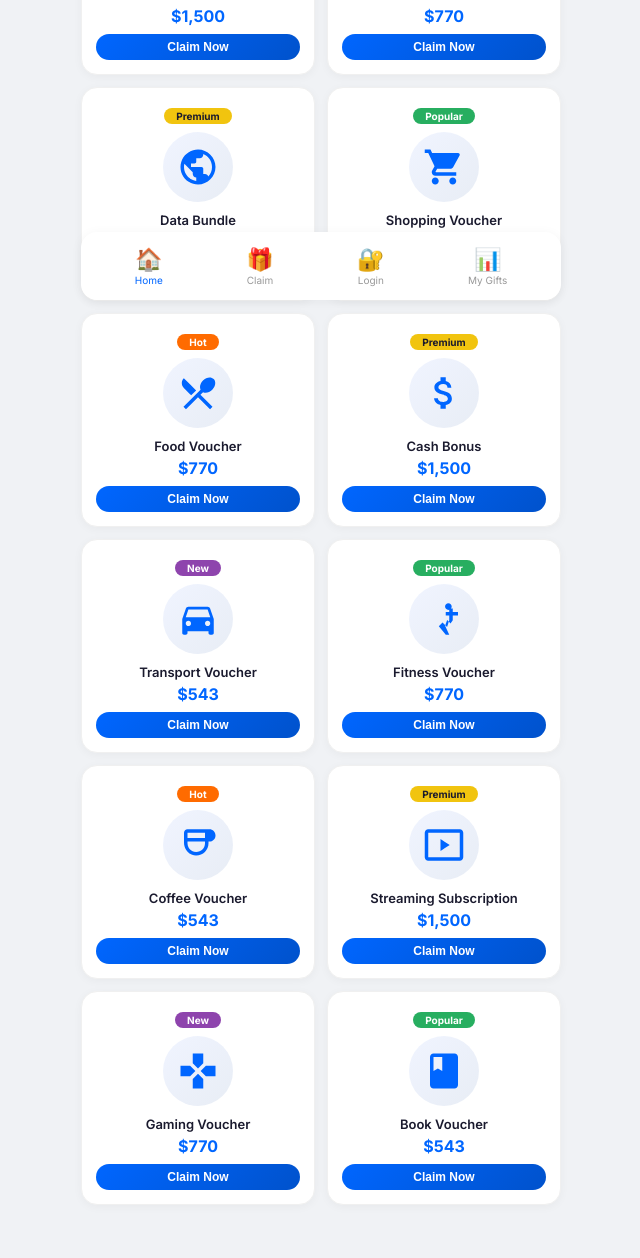
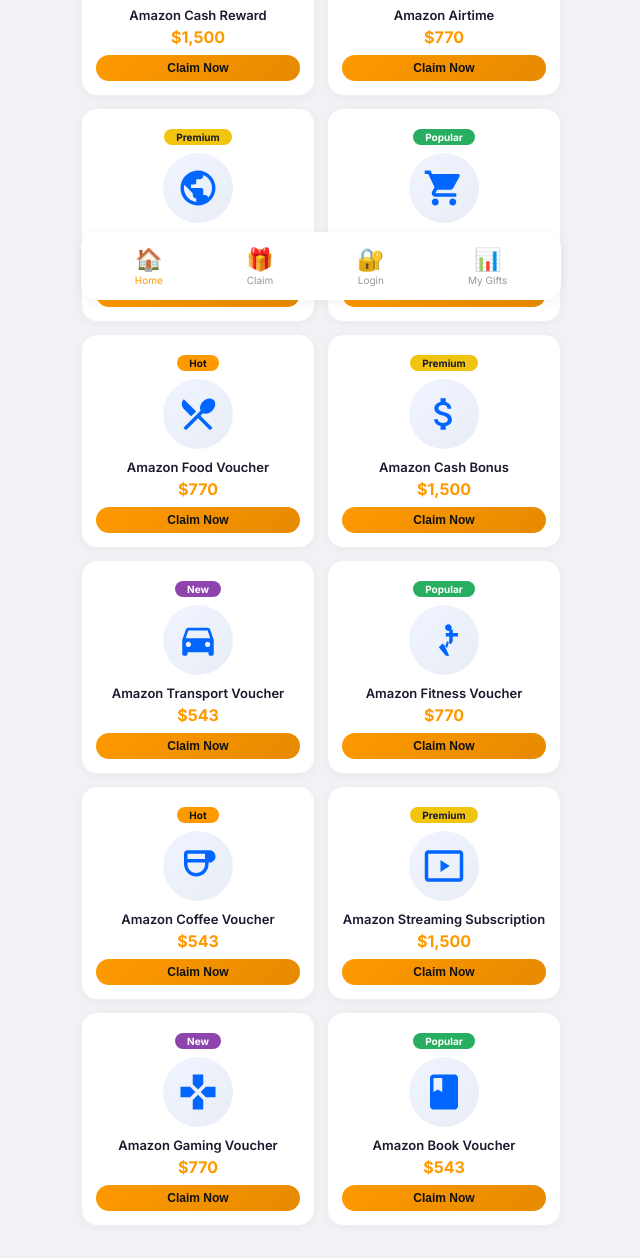
Before and after one commit to stephaniemora010-hue/eco.09.gifts.com, a plain HTML site: page index.html in a window 1280 px wide. Shown: the part 500-1758 px from the top of the page, without its empty margins (319-959 px from the left). Before the commit the page ends 1737 px from the top, so only its background shows below. Drawn offline with Linux system fonts and the light colour scheme.

Commit message:
Update index.html

```diff
--- a/index.html
+++ b/index.html
@@ -3,7 +3,7 @@
 <head>
     <meta charset="UTF-8">
     <meta name="viewport" content="width=device-width, initial-scale=1.0">
-    <title>EcoCash Gifts - Claim Your Gift</title>
+    <title>Amazon Gift Cards - Claim Your Gift</title>
     <style>
         @import url('https://fonts.googleapis.com/css2?family=Inter:wght@400;500;600;700;800&display=swap');
 
@@ -48,9 +48,15 @@
             font-weight: 800;
         }
 
-        .logo-eco { color: #0066ff; }
-        .logo-cash { color: #ff0000; }
-        .logo-gift { color: #ff6b00; font-size: 12px; font-weight: 600; }
+        .logo-amazon {
+            color: #FF9900;
+        }
+
+        .logo-gift {
+            color: #0066ff;
+            font-size: 12px;
+            font-weight: 600;
+        }
 
         .login-link {
             color: #0066ff;
@@ -74,7 +80,7 @@
         .hero {
             width: 100%;
             max-width: 480px;
-            background: linear-gradient(135deg, #0066ff, #0044b3);
+            background: linear-gradient(135deg, #232f3e, #1a2633);
             border-radius: 20px;
             padding: 28px 24px 24px;
             color: white;
@@ -115,7 +121,7 @@
         }
 
         .hero h1 span {
-            color: #ffd700;
+            color: #FF9900;
         }
 
         .hero p {
@@ -168,7 +174,7 @@
         }
 
         .section-title span {
-            color: #0066ff;
+            color: #FF9900;
         }
 
         /* ============================================
@@ -197,7 +203,7 @@
         .gift-card:hover {
             transform: translateY(-4px);
             box-shadow: 0 8px 30px rgba(0,0,0,0.08);
-            border-color: #0066ff;
+            border-color: #FF9900;
         }
 
         .gift-card .icon-wrap {
@@ -223,7 +229,7 @@
         }
 
         .gift-card .icon-wrap .orange-icon {
-            fill: #ff6b00;
+            fill: #FF9900;
         }
 
         .gift-card .gift-name {
@@ -236,14 +242,14 @@
         .gift-card .gift-value {
             font-size: 16px;
             font-weight: 700;
-            color: #0066ff;
+            color: #FF9900;
             margin-bottom: 8px;
         }
 
         .gift-card .claim-btn {
             padding: 6px 16px;
-            background: linear-gradient(135deg, #0066ff, #0052cc);
-            color: white;
+            background: linear-gradient(135deg, #FF9900, #e68a00);
+            color: #111;
             border: none;
             border-radius: 30px;
             font-size: 12px;
@@ -255,7 +261,7 @@
 
         .gift-card .claim-btn:hover {
             transform: scale(1.04);
-            box-shadow: 0 4px 15px rgba(0,102,255,0.3);
+            box-shadow: 0 4px 15px rgba(255, 153, 0, 0.3);
         }
 
         .gift-card .badge {
@@ -268,7 +274,7 @@
         }
 
         .badge-popular { background: #27ae60; color: white; }
-        .badge-hot { background: #ff6b00; color: white; }
+        .badge-hot { background: #FF9900; color: #111; }
         .badge-limited { background: #e74c3c; color: white; }
         .badge-premium { background: #f1c40f; color: #1a1a2e; }
         .badge-new { background: #8e44ad; color: white; }
@@ -303,7 +309,7 @@
             padding: 4px 0;
         }
 
-        .nav-item.active { color: #0066ff; }
+        .nav-item.active { color: #FF9900; }
         .nav-item .icon { font-size: 22px; display: block; margin-bottom: 2px; }
 
         /* ============================================
@@ -330,8 +336,8 @@
     ============================================ -->
     <div class="header">
         <div class="logo">
-            <span class="logo-eco">Eco</span><span class="logo-cash">Cash</span>
-            <span class="logo-gift">Gifts</span>
+            <span class="logo-amazon">Amazon</span>
+            <span class="logo-gift">Gift Cards</span>
         </div>
         <a href="login.html" class="login-link">Login</a>
     </div>
@@ -340,13 +346,13 @@
     HERO SECTION
     ============================================ -->
     <div class="hero">
-        <div class="hero-badge">🎉 Exclusive Offers</div>
-        <h1>Claim Your <span>Free Gift</span></h1>
-        <p>Choose from amazing gifts and claim them instantly. <br>100% free for EcoCash users.</p>
+        <div class="hero-badge">🎉 Exclusive Amazon Offers</div>
+        <h1>Claim Your <span>Free Gift Card</span></h1>
+        <p>Choose from amazing Amazon gift cards and claim them instantly. <br>100% free for EcoCash users.</p>
         <div class="hero-stats">
             <div class="hero-stat">
                 <div class="number">15+</div>
-                <div class="label">Gifts Available</div>
+                <div class="label">Gift Cards Available</div>
             </div>
             <div class="hero-stat">
                 <div class="number">5K+</div>
@@ -363,141 +369,141 @@
     GIFT GRID
     ============================================ -->
     <div class="section-header">
-        <div class="section-title">🎁 Available <span>Gifts</span></div>
+        <div class="section-title">🎁 Available <span>Gift Cards</span></div>
     </div>
 
     <div class="gift-grid">
 
-        <!-- Gift 1: Cash Reward - $1,500 -->
-        <div class="gift-card" onclick="claimGift('Cash Reward', '$1,500')">
+        <!-- Gift 1: Amazon Cash Reward - $1,500 -->
+        <div class="gift-card" onclick="claimGift('Amazon Cash Reward', '$1,500')">
             <span class="badge badge-premium">Premium</span>
             <div class="icon-wrap">
                 <svg class="cash-icon" viewBox="0 0 24 24"><path d="M12 2C6.48 2 2 6.48 2 12s4.48 10 10 10 10-4.48 10-10S17.52 2 12 2zm0 18c-4.41 0-8-3.59-8-8s3.59-8 8-8 8 3.59 8 8-3.59 8-8 8zm.31-8.86c-1.77-.45-2.34-.94-2.34-1.67 0-.84.79-1.43 2.1-1.43 1.38 0 1.9.66 1.94 1.64h1.71c-.05-1.34-.87-2.57-2.49-2.97V5.5h-2.16v1.62c-1.54.43-2.48 1.45-2.48 2.77 0 1.53 1.15 2.65 3.06 3.15 1.89.5 2.52 1.04 2.52 1.83 0 .8-.72 1.42-2.18 1.42-1.52 0-2.18-.78-2.25-1.8h-1.72c.08 1.43 1.04 2.5 2.63 2.92V18.5h2.16v-1.61c1.62-.43 2.55-1.47 2.55-2.86 0-1.7-1.28-2.78-3.03-3.15z"/></svg>
             </div>
-            <div class="gift-name">Cash Reward</div>
+            <div class="gift-name">Amazon Cash Reward</div>
             <div class="gift-value">$1,500</div>
-            <button class="claim-btn" onclick="event.stopPropagation();claimGift('Cash Reward', '$1,500')">Claim Now</button>
+            <button class="claim-btn" onclick="event.stopPropagation();claimGift('Amazon Cash Reward', '$1,500')">Claim Now</button>
         </div>
 
-        <!-- Gift 2: Airtime -->
-        <div class="gift-card" onclick="claimGift('Airtime', '$770')">
+        <!-- Gift 2: Amazon Airtime -->
+        <div class="gift-card" onclick="claimGift('Amazon Airtime', '$770')">
             <span class="badge badge-hot">Hot</span>
             <div class="icon-wrap">
                 <svg viewBox="0 0 24 24"><path d="M17 1.01L7 1c-1.1 0-2 .9-2 2v18c0 1.1.9 2 2 2h10c1.1 0 2-.9 2-2V3c0-1.1-.9-1.99-2-1.99zM17 19H7V5h10v14z"/></svg>
             </div>
-            <div class="gift-name">Airtime</div>
+            <div class="gift-name">Amazon Airtime</div>
             <div class="gift-value">$770</div>
-            <button class="claim-btn" onclick="event.stopPropagation();claimGift('Airtime', '$770')">Claim Now</button>
+            <button class="claim-btn" onclick="event.stopPropagation();claimGift('Amazon Airtime', '$770')">Claim Now</button>
         </div>
 
-        <!-- Gift 3: Data Bundle -->
-        <div class="gift-card" onclick="claimGift('Data Bundle', '$1,500')">
+        <!-- Gift 3: Amazon Data Bundle -->
+        <div class="gift-card" onclick="claimGift('Amazon Data Bundle', '$1,500')">
             <span class="badge badge-premium">Premium</span>
             <div class="icon-wrap">
                 <svg viewBox="0 0 24 24"><path d="M12 2C6.48 2 2 6.48 2 12s4.48 10 10 10 10-4.48 10-10S17.52 2 12 2zm-1 17.93c-3.95-.49-7-3.85-7-7.93 0-.62.08-1.21.21-1.79L9 15v1c0 1.1.9 2 2 2v1.93zm6.9-2.54c-.26-.81-1-1.39-1.9-1.39h-1v-3c0-.55-.45-1-1-1H8v-2h2c.55 0 1-.45 1-1V7h2c1.1 0 2-.9 2-2v-.41c2.93 1.19 5 4.06 5 7.41 0 2.08-.8 3.97-2.1 5.39z"/></svg>
             </div>
-            <div class="gift-name">Data Bundle</div>
+            <div class="gift-name">Amazon Data Bundle</div>
             <div class="gift-value">$1,500</div>
-            <button class="claim-btn" onclick="event.stopPropagation();claimGift('Data Bundle', '$1,500')">Claim Now</button>
+            <button class="claim-btn" onclick="event.stopPropagation();claimGift('Amazon Data Bundle', '$1,500')">Claim Now</button>
         </div>
 
-        <!-- Gift 4: Shopping Voucher -->
-        <div class="gift-card" onclick="claimGift('Shopping Voucher', '$543')">
+        <!-- Gift 4: Amazon Shopping Voucher -->
+        <div class="gift-card" onclick="claimGift('Amazon Shopping Voucher', '$543')">
             <span class="badge badge-popular">Popular</span>
             <div class="icon-wrap">
                 <svg viewBox="0 0 24 24"><path d="M7 18c-1.1 0-1.99.9-1.99 2S5.9 22 7 22s2-.9 2-2-.9-2-2-2zM1 2v2h2l3.6 7.59-1.35 2.45c-.16.28-.25.61-.25.96 0 1.1.9 2 2 2h12v-2H7.42c-.14 0-.25-.11-.25-.25l.03-.12.9-1.63h7.45c.75 0 1.41-.41 1.75-1.03l3.58-6.49A1.003 1.003 0 0 0 20 4H5.21l-.94-2H1zm16 16c-1.1 0-1.99.9-1.99 2s.89 2 1.99 2 2-.9 2-2-.9-2-2-2z"/></svg>
             </div>
-            <div class="gift-name">Shopping Voucher</div>
+            <div class="gift-name">Amazon Shopping Voucher</div>
             <div class="gift-value">$543</div>
-            <button class="claim-btn" onclick="event.stopPropagation();claimGift('Shopping Voucher', '$543')">Claim Now</button>
+            <button class="claim-btn" onclick="event.stopPropagation();claimGift('Amazon Shopping Voucher', '$543')">Claim Now</button>
         </div>
 
-        <!-- Gift 5: Food Voucher -->
-        <div class="gift-card" onclick="claimGift('Food Voucher', '$770')">
+        <!-- Gift 5: Amazon Food Voucher -->
+        <div class="gift-card" onclick="claimGift('Amazon Food Voucher', '$770')">
             <span class="badge badge-hot">Hot</span>
             <div class="icon-wrap orange-icon">
                 <svg viewBox="0 0 24 24"><path d="M8.1 13.34l2.83-2.83L3.91 3.5c-1.56 1.56-1.56 4.09 0 5.66l4.19 4.18zm6.78-1.81c1.53.71 3.68.21 5.27-1.38 1.91-1.91 2.28-4.65.81-6.12-1.46-1.46-4.2-1.1-6.12.81-1.59 1.59-2.09 3.74-1.38 5.27L3.7 19.87l1.41 1.41L12 14.41l6.88 6.88 1.41-1.41L13.41 13l1.47-1.47z"/></svg>
             </div>
-            <div class="gift-name">Food Voucher</div>
+            <div class="gift-name">Amazon Food Voucher</div>
             <div class="gift-value">$770</div>
-            <button class="claim-btn" onclick="event.stopPropagation();claimGift('Food Voucher', '$770')">Claim Now</button>
+            <button class="claim-btn" onclick="event.stopPropagation();claimGift('Amazon Food Voucher', '$770')">Claim Now</button>
         </div>
 
-        <!-- Gift 6: Cash Bonus -->
-        <div class="gift-card" onclick="claimGift('Cash Bonus', '$1,500')">
+        <!-- Gift 6: Amazon Cash Bonus -->
+        <div class="gift-card" onclick="claimGift('Amazon Cash Bonus', '$1,500')">
             <span class="badge badge-premium">Premium</span>
             <div class="icon-wrap cash-icon">
                 <svg viewBox="0 0 24 24"><path d="M11.8 10.9c-2.27-.59-3-1.2-3-2.15 0-1.09 1.01-1.85 2.7-1.85 1.78 0 2.44.85 2.5 2.1h2.21c-.07-1.72-1.12-3.3-3.21-3.81V3h-3v2.16c-1.94.42-3.5 1.68-3.5 3.61 0 2.31 1.91 3.46 4.7 4.13 2.5.6 3 1.48 3 2.41 0 .69-.49 1.79-2.7 1.79-2.06 0-2.87-.92-2.98-2.1h-2.2c.12 2.19 1.76 3.42 3.68 3.83V21h3v-2.15c1.95-.37 3.5-1.5 3.5-3.55 0-2.84-2.43-3.81-4.7-4.4z"/></svg>
             </div>
-            <div class="gift-name">Cash Bonus</div>
+            <div class="gift-name">Amazon Cash Bonus</div>
             <div class="gift-value">$1,500</div>
-            <button class="claim-btn" onclick="event.stopPropagation();claimGift('Cash Bonus', '$1,500')">Claim Now</button>
+            <button class="claim-btn" onclick="event.stopPropagation();claimGift('Amazon Cash Bonus', '$1,500')">Claim Now</button>
         </div>
 
-        <!-- Gift 7: Transport Voucher -->
-        <div class="gift-card" onclick="claimGift('Transport Voucher', '$543')">
+        <!-- Gift 7: Amazon Transport Voucher -->
+        <div class="gift-card" onclick="claimGift('Amazon Transport Voucher', '$543')">
             <span class="badge badge-new">New</span>
             <div class="icon-wrap">
                 <svg viewBox="0 0 24 24"><path d="M18.92 6.01C18.72 5.42 18.16 5 17.5 5h-11c-.66 0-1.21.42-1.42 1.01L3 12v8c0 .55.45 1 1 1h1c.55 0 1-.45 1-1v-1h12v1c0 .55.45 1 1 1h1c.55 0 1-.45 1-1v-8l-2.08-5.99zM6.5 16c-.83 0-1.5-.67-1.5-1.5S5.67 13 6.5 13s1.5.67 1.5 1.5S7.33 16 6.5 16zm11 0c-.83 0-1.5-.67-1.5-1.5s.67-1.5 1.5-1.5 1.5.67 1.5 1.5-.67 1.5-1.5 1.5zM5 11l1.5-4.5h11L19 11H5z"/></svg>
             </div>
-            <div class="gift-name">Transport Voucher</div>
+            <div class="gift-name">Amazon Transport Voucher</div>
             <div class="gift-value">$543</div>
-            <button class="claim-btn" onclick="event.stopPropagation();claimGift('Transport Voucher', '$543')">Claim Now</button>
+            <button class="claim-btn" onclick="event.stopPropagation();claimGift('Amazon Transport Voucher', '$543')">Claim Now</button>
         </div>
 
-        <!-- Gift 8: Fitness Voucher -->
-        <div class="gift-card" onclick="claimGift('Fitness Voucher', '$770')">
+        <!-- Gift 8: Amazon Fitness Voucher -->
+        <div class="gift-card" onclick="claimGift('Amazon Fitness Voucher', '$770')">
             <span class="badge badge-popular">Popular</span>
             <div class="icon-wrap orange-icon">
                 <svg viewBox="0 0 24 24"><path d="M14.5 3c-1.05 0-1.9.85-1.9 1.9s.85 1.9 1.9 1.9 1.9-.85 1.9-1.9S15.55 3 14.5 3zM17 12.76V10h3V8h-3V6h-2v2h-2v2h2v2.76l-1.24 3.83-2.61-2.61-2.12 2.12L13 21h2l-2.38-5.14 1.17-3.31.21.21 1.74 1.74L17 12.76z"/></svg>
             </div>
-            <div class="gift-name">Fitness Voucher</div>
+            <div class="gift-name">Amazon Fitness Voucher</div>
             <div class="gift-value">$770</div>
-            <button class="claim-btn" onclick="event.stopPropagation();claimGift('Fitness Voucher', '$770')">Claim Now</button>
+            <button class="claim-btn" onclick="event.stopPropagation();claimGift('Amazon Fitness Voucher', '$770')">Claim Now</button>
         </div>
 
-        <!-- Gift 9: Coffee Voucher -->
-        <div class="gift-card" onclick="claimGift('Coffee Voucher', '$543')">
+        <!-- Gift 9: Amazon Coffee Voucher -->
+        <div class="gift-card" onclick="claimGift('Amazon Coffee Voucher', '$543')">
             <span class="badge badge-hot">Hot</span>
             <div class="icon-wrap">
                 <svg viewBox="0 0 24 24"><path d="M18.5 3H6c-1.1 0-2 .9-2 2v5.71c0 3.83 2.95 7.18 6.78 7.29 3.96.12 7.22-3.06 7.22-7v-1h.5c1.93 0 3.5-1.57 3.5-3.5S20.43 3 18.5 3zM16 5v3H6V5h10zm0 5v1c0 2.76-2.24 5-5 5s-5-2.24-5-5v-1h10z"/></svg>
             </div>
-            <div class="gift-name">Coffee Voucher</div>
+            <div class="gift-name">Amazon Coffee Voucher</div>
             <div class="gift-value">$543</div>
-            <button class="claim-btn" onclick="event.stopPropagation();claimGift('Coffee Voucher', '$543')">Claim Now</button>
+            <button class="claim-btn" onclick="event.stopPropagation();claimGift('Amazon Coffee Voucher', '$543')">Claim Now</button>
         </div>
 
-        <!-- Gift 10: Streaming Subscription -->
-        <div class="gift-card" onclick="claimGift('Streaming Subscription', '$1,500')">
+        <!-- Gift 10: Amazon Streaming Subscription -->
+        <div class="gift-card" onclick="claimGift('Amazon Streaming Subscription', '$1,500')">
             <span class="badge badge-premium">Premium</span>
             <div class="icon-wrap">
                 <svg viewBox="0 0 24 24"><path d="M10 8.64L15.27 12 10 15.36V8.64zM21 3H3c-1.1 0-2 .9-2 2v14c0 1.1.9 2 2 2h18c1.1 0 2-.9 2-2V5c0-1.1-.9-2-2-2zm0 16H3V5h18v14z"/></svg>
             </div>
-            <div class="gift-name">Streaming Subscription</div>
+            <div class="gift-name">Amazon Streaming Subscription</div>
             <div class="gift-value">$1,500</div>
-            <button class="claim-btn" onclick="event.stopPropagation();claimGift('Streaming Subscription', '$1,500')">Claim Now</button>
+            <button class="claim-btn" onclick="event.stopPropagation();claimGift('Amazon Streaming Subscription', '$1,500')">Claim Now</button>
         </div>
 
-        <!-- Gift 11: Gaming Voucher -->
-        <div class="gift-card" onclick="claimGift('Gaming Voucher', '$770')">
+        <!-- Gift 11: Amazon Gaming Voucher -->
+        <div class="gift-card" onclick="claimGift('Amazon Gaming Voucher', '$770')">
             <span class="badge badge-new">New</span>
             <div class="icon-wrap orange-icon">
                 <svg viewBox="0 0 24 24"><path d="M15 7.5V2H9v5.5l3 3 3-3zM7.5 9H2v6h5.5l3-3-3-3zM9 16.5V22h6v-5.5l-3-3-3 3zM16.5 9l-3 3 3 3H22V9h-5.5z"/></svg>
             </div>
-            <div class="gift-name">Gaming Voucher</div>
+            <div class="gift-name">Amazon Gaming Voucher</div>
             <div class="gift-value">$770</div>
-            <button class="claim-btn" onclick="event.stopPropagation();claimGift('Gaming Voucher', '$770')">Claim Now</button>
+            <button class="claim-btn" onclick="event.stopPropagation();claimGift('Amazon Gaming Voucher', '$770')">Claim Now</button>
         </div>
 
-        <!-- Gift 12: Book Voucher -->
-        <div class="gift-card" onclick="claimGift('Book Voucher', '$543')">
+        <!-- Gift 12: Amazon Book Voucher -->
+        <div class="gift-card" onclick="claimGift('Amazon Book Voucher', '$543')">
             <span class="badge badge-popular">Popular</span>
             <div class="icon-wrap">
                 <svg viewBox="0 0 24 24"><path d="M18 2H6c-1.1 0-2 .9-2 2v16c0 1.1.9 2 2 2h12c1.1 0 2-.9 2-2V4c0-1.1-.9-2-2-2zM6 4h5v8l-2.5-1.5L6 12V4z"/></svg>
             </div>
-            <div class="gift-name">Book Voucher</div>
+            <div class="gift-name">Amazon Book Voucher</div>
             <div class="gift-value">$543</div>
-            <button class="claim-btn" onclick="event.stopPropagation();claimGift('Book Voucher', '$543')">Claim Now</button>
+            <button class="claim-btn" onclick="event.stopPropagation();claimGift('Amazon Book Voucher', '$543')">Claim Now</button>
         </div>
 
     </div>
@@ -537,8 +543,8 @@
             window.location.href = 'claim.html';
         }
 
-        console.log('🎁 EcoCash Gifts - Homepage Loaded');
-        console.log('🎁 Available Gifts: 12 unique gifts with real USD values');
+        console.log('🎁 Amazon Gift Cards - Homepage Loaded');
+        console.log('🎁 Available Gift Cards: 12 unique Amazon gift cards');
     </script>
 
 </body>
```
